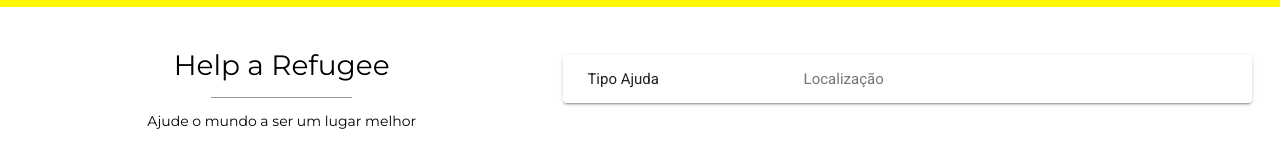
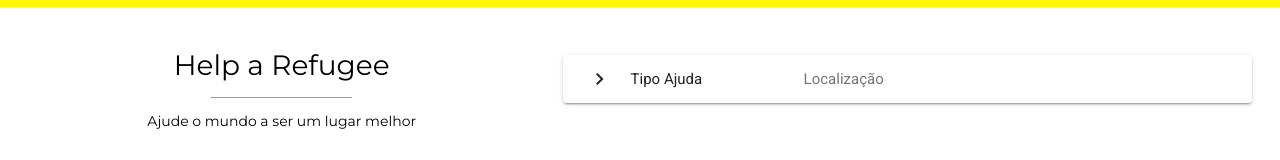
Before and after one commit to guisouza07/Help-a-Refugee, an Angular app in the folder front-end/: page / in a window 1280 px wide. Shown: the top 160 px of the page. Built offline with nearby package versions, Linux system fonts and the light colour scheme.

Commit message:
add icon arrow

```diff
--- a/front-end/src/app/ajuda/ajuda.component.html
+++ b/front-end/src/app/ajuda/ajuda.component.html
@@ -1,7 +1,8 @@
 <mat-accordion>
     <mat-expansion-panel hideToggle>
         <mat-expansion-panel-header>
-          <mat-panel-title>
+          <mat-panel-title >
+            <mat-icon  class="setinha">keyboard_arrow_right</mat-icon>
             Tipo Ajuda
           </mat-panel-title>
           <mat-panel-description>
```
